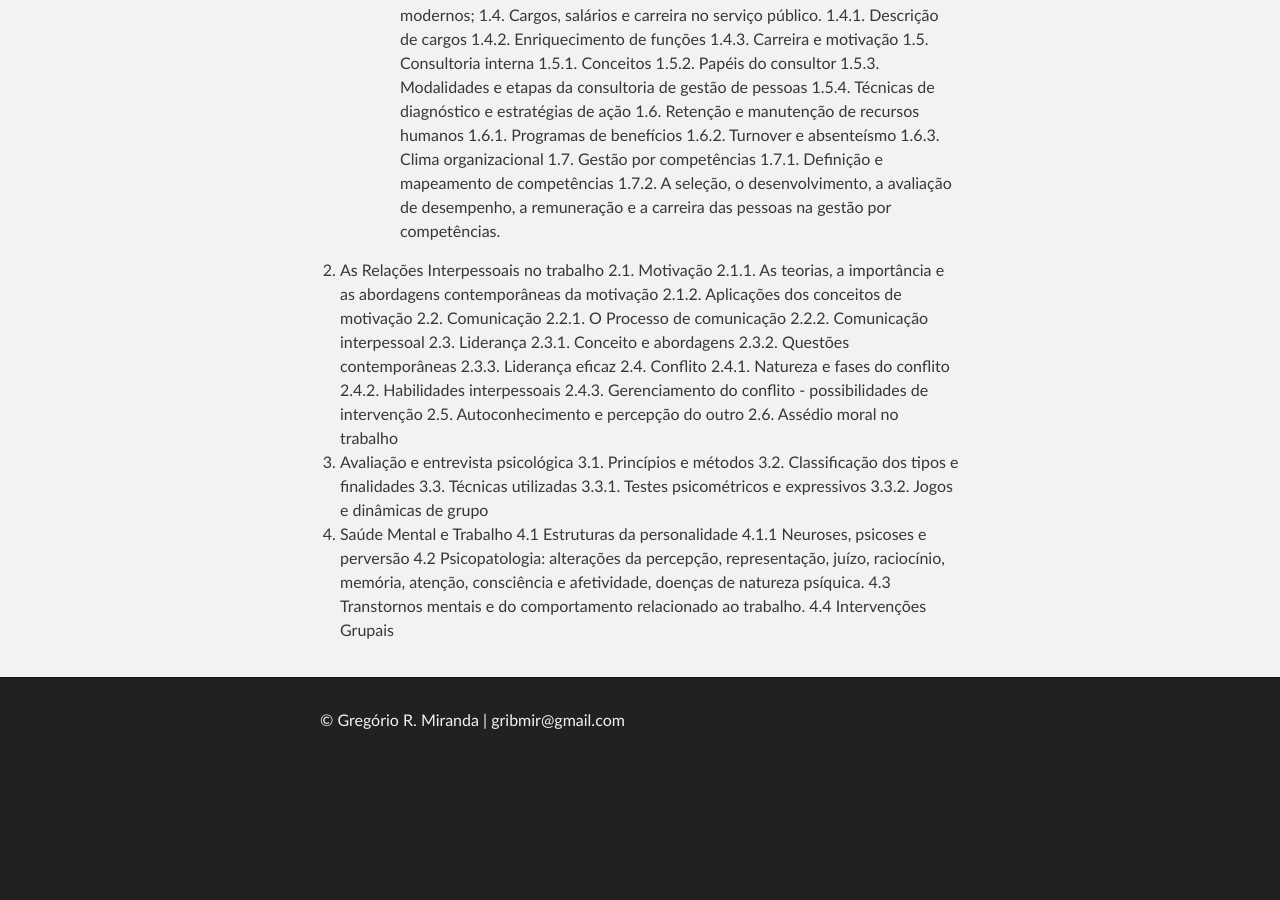
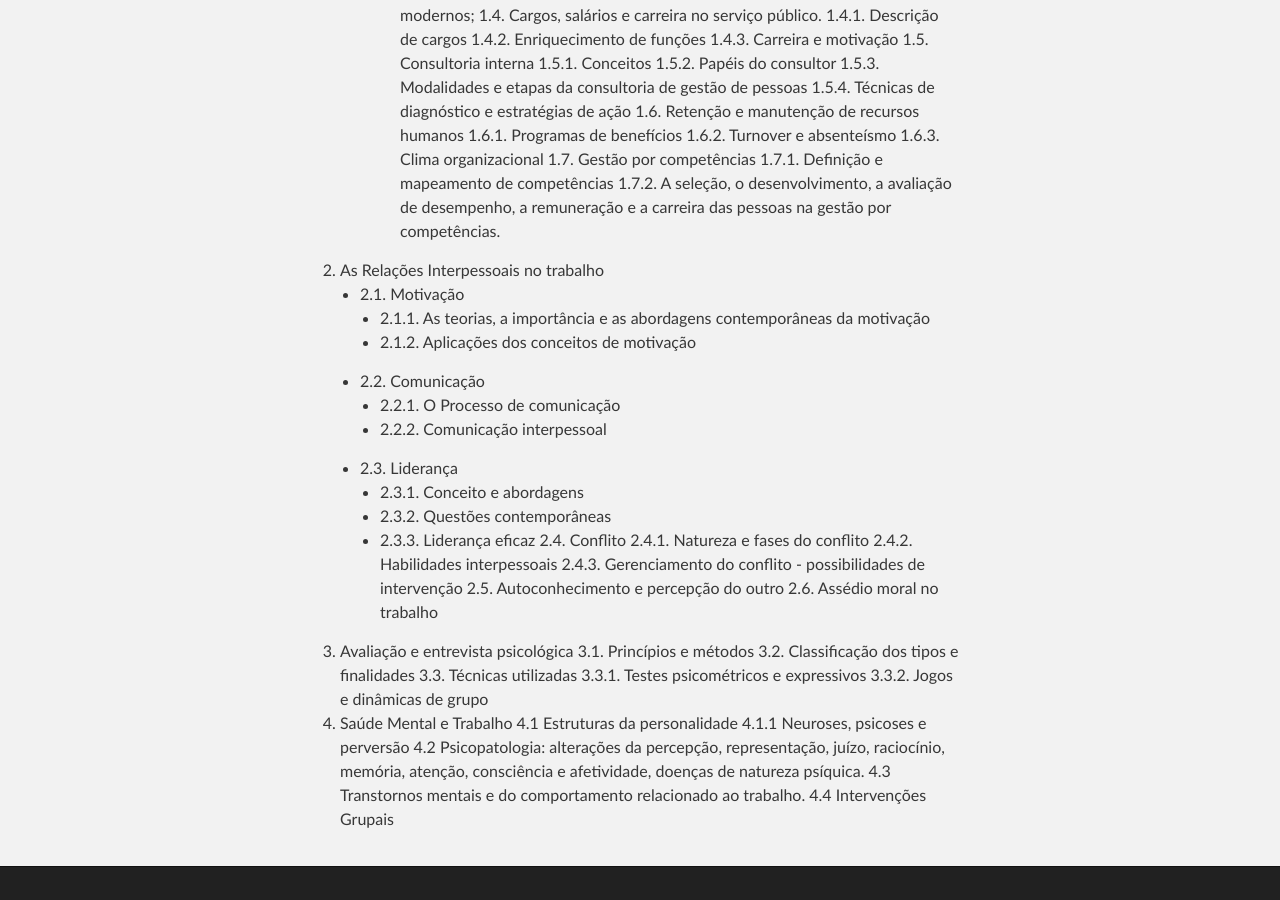
Before and after one commit to ggio/Teste, a Jekyll site: the page built from editais/CMBH.md, in a window 1280 px wide and 900 px high, scrolled down 2479 px. Built offline with Jekyll 4.4.1, drawn with Linux system fonts in a browser that asks for light colours; before the commit the page ends 3246 px from its top, so only the background shows below that.

Commit message:
agoravai

```diff
--- a/editais/CMBH.md
+++ b/editais/CMBH.md
@@ -106,16 +106,16 @@ Pontuação: 25x2
         1.7.1. Definição e mapeamento de competências
         1.7.2. A seleção, o desenvolvimento, a avaliação de desempenho, a remuneração e a carreira das pessoas na gestão por competências.
 2. As Relações Interpessoais no trabalho
-    2.1. Motivação
-        2.1.1. As teorias, a importância e as abordagens contemporâneas da motivação
-        2.1.2. Aplicações dos conceitos de motivação
-    2.2. Comunicação
-        2.2.1. O Processo de comunicação
-        2.2.2. Comunicação interpessoal
-    2.3. Liderança
-        2.3.1. Conceito e abordagens
-        2.3.2. Questões contemporâneas
-        2.3.3. Liderança eficaz
+    * 2.1. Motivação
+        * 2.1.1. As teorias, a importância e as abordagens contemporâneas da motivação
+        * 2.1.2. Aplicações dos conceitos de motivação
+    * 2.2. Comunicação
+        * 2.2.1. O Processo de comunicação
+        * 2.2.2. Comunicação interpessoal
+    * 2.3. Liderança
+        * 2.3.1. Conceito e abordagens
+        * 2.3.2. Questões contemporâneas
+        * 2.3.3. Liderança eficaz
     2.4. Conflito
         2.4.1. Natureza e fases do conflito
         2.4.2. Habilidades interpessoais
```
